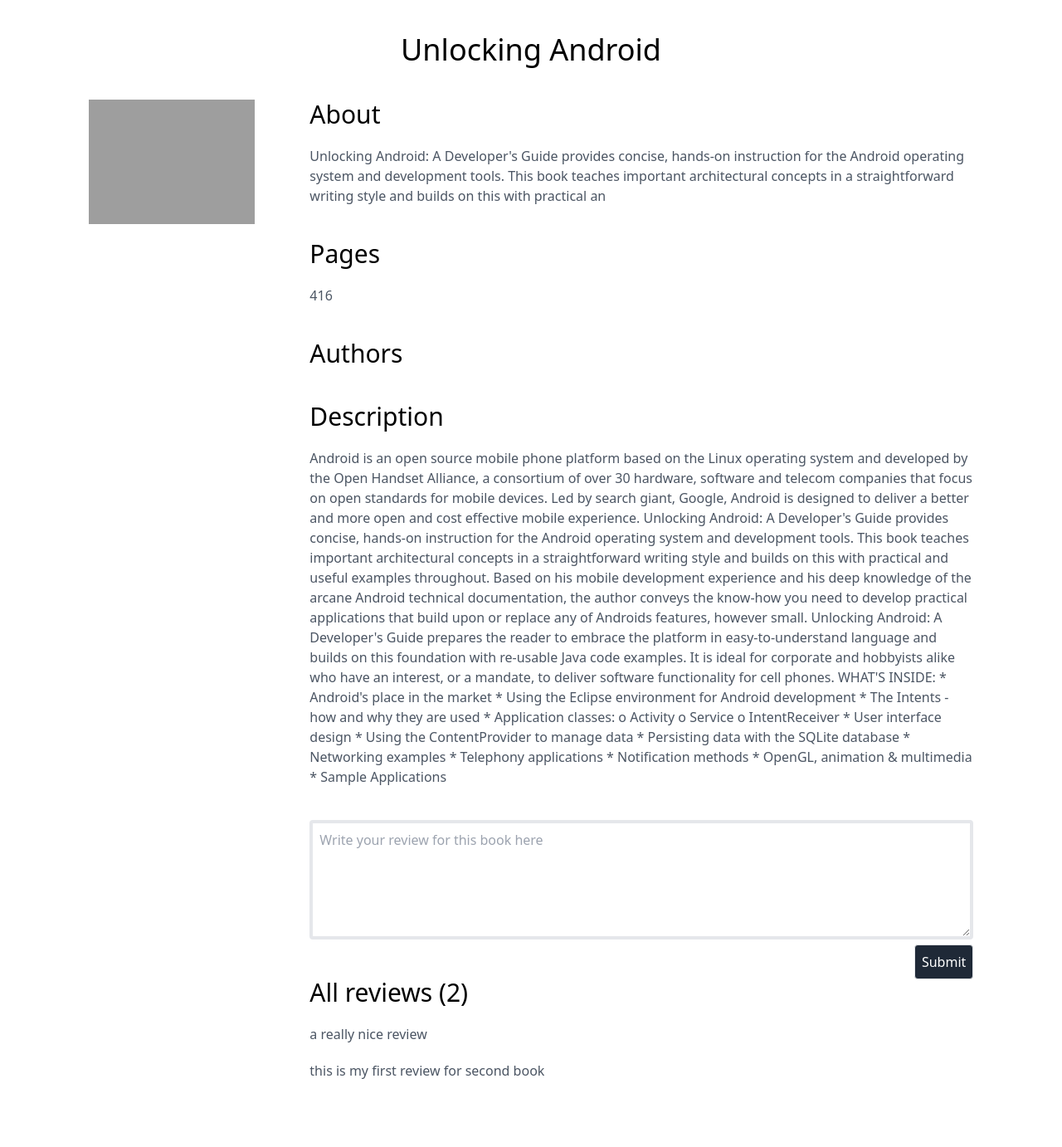
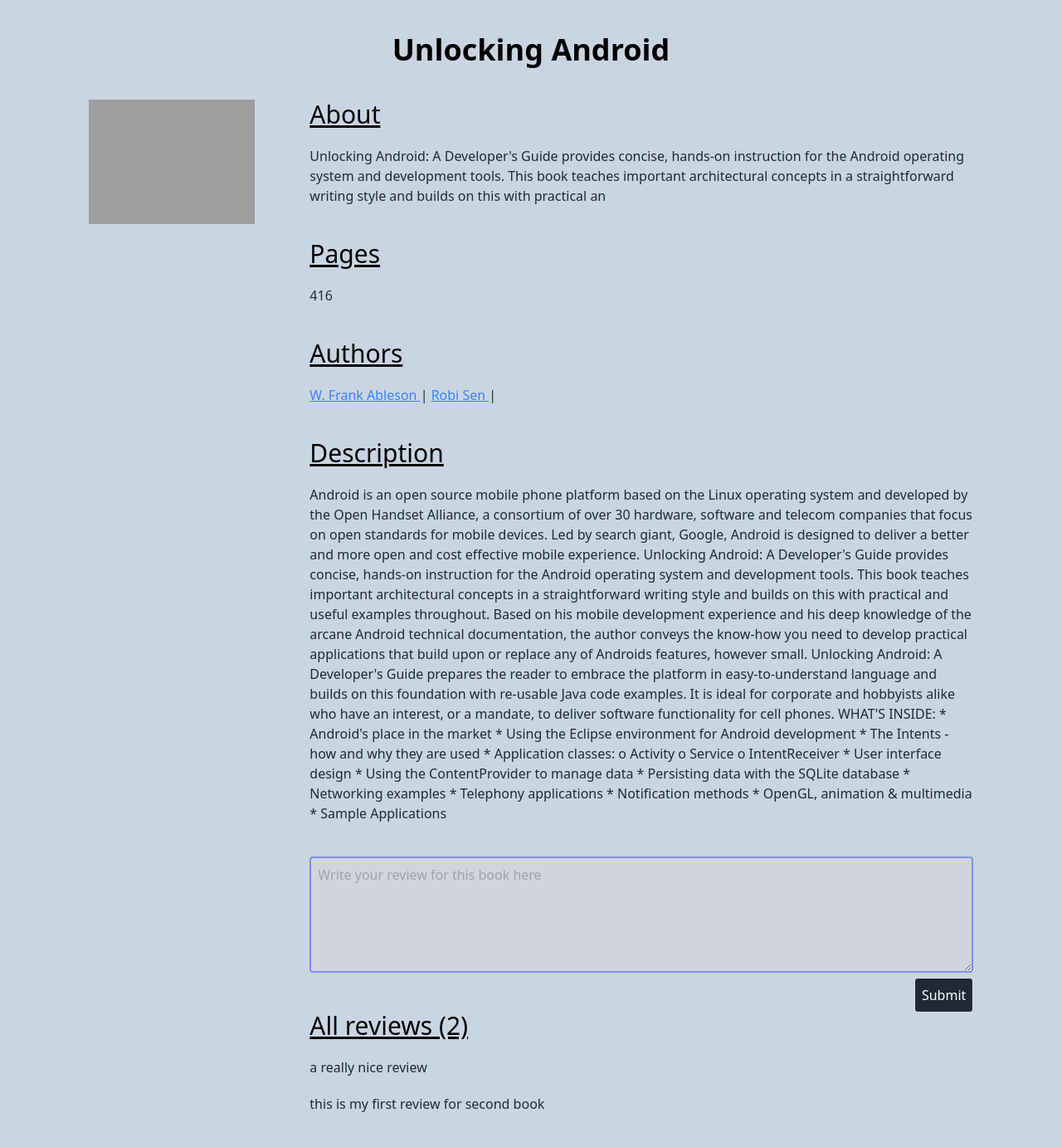
Before and after one commit to abhijhacodes/django-bookstore, a Django app: page /book/1 in a window 1280 px wide. Shown: the whole page at 83% size. Before the commit the page ends 1300 px from the top, so only its background shows below. Run offline with Django 4.2, Linux system fonts and the light colour scheme; data comes from the database, SQL or seed files in the repository; both versions use the stored data as it was after the commit; some libraries are stand-ins or nearby versions; grey boxes are pictures that could not be loaded.

Commit message:
added author

```diff
--- a/books/admin.py
+++ b/books/admin.py
@@ -1,4 +1,5 @@
 from django.contrib import admin
-from books.models import Book
+from books.models import Author, Book
 
 admin.site.register(Book)
+admin.site.register(Author)
--- a/books/models.py
+++ b/books/models.py
@@ -1,4 +1,12 @@
 from django.db import models
+
+
+class Author(models.Model):
+    name = models.CharField(max_length=256)
+    createdAt = models.DateTimeField(auto_now=True)
+
+    def __str__(self) -> str:
+        return self.name
 
 
 class Book(models.Model):
@@ -7,6 +15,7 @@ class Book(models.Model):
     thumbnailUrl = models.CharField(max_length=256, null=True)
     shortDescription = models.CharField(max_length=256, null=True)
     longDescription = models.TextField(null=True)
+    authors = models.ManyToManyField(Author)
 
     def __str__(self) -> str:
         return f'{self.id}> {self.title}'
--- a/books/templates/books/base.html
+++ b/books/templates/books/base.html
@@ -8,7 +8,7 @@
     <script src="https://cdn.tailwindcss.com"></script>
     <title>{% block title %}{% endblock %}</title>
   </head>
-  <body>
+  <body class="bg-[#CAD5E2] font-sans">
     <section class="py-10 flex justify-center">
       {% block content %} {% endblock %}
     </section>
--- a/books/templates/books/book_detail.html
+++ b/books/templates/books/book_detail.html
@@ -6,7 +6,7 @@
 
 {% block content %}
 <div class="w-10/12">
-  <h1 class="text-center text-4xl">{{ book.title }}</h1>
+  <h1 class="text-center text-4xl font-bold">{{ book.title }}</h1>
   <div class="flex justify-between mt-10">
     <div class="flex justify-between">
       <div class="w-3/12">
@@ -18,29 +18,35 @@
         />
       </div>
       <div class="w-9/12">
-        <p class="text-3xl">About</p>
-        <p class="text-gray-600 mt-5">{{book.shortDescription}}</p>
+        <p class="text-3xl underline">About</p>
+        <p class="text-gray-800 mt-5">{{book.shortDescription}}</p>
 
         <div class="mt-10">
-          <p class="text-3xl">Pages</p>
-          <p class="text-gray-600 mt-5">{{book.pageCount}}</p>
+          <p class="text-3xl underline">Pages</p>
+          <p class="text-gray-800 mt-5">{{book.pageCount}}</p>
         </div>
 
         <div class="mt-10">
-          <p class="text-3xl">Authors</p>
-          <p class="text-gray-600 mt-5">{{book.authors|join:", "}}</p>
+          <p class="text-3xl underline">Authors</p>
+           <div class="text-gray-800 mt-5">
+            {% for author in book.authors.all %}
+              <a href={% url 'author.books' author %} class="text-blue-500 hover:text-blue-700 underline" target="__blank">
+                {{author|urlize}}
+              </a>  |
+            {% endfor %}
+          </div>
         </div>
 
         <div class="mt-10">
-          <p class="text-3xl">Description</p>
-          <p class="text-gray-600 mt-5">{{book.longDescription}}</p>
+          <p class="text-3xl underline">Description</p>
+          <p class="text-gray-800 mt-5">{{book.longDescription}}</p>
         </div>
 
         <div class="mt-10">
           <form method="POST" action="{% url 'book.review' book.id  %}">
             {% csrf_token %}
             <textarea
-              class="border-4 rounded p-2 w-full"
+              class="border-2 border-indigo-400 focus:border-4 rounded p-2 w-full bg-gray-300"
               rows="5"
               name="review"
               placeholder="Write your review for this book here"
@@ -55,9 +61,9 @@
         </div>
 
         <div class="mt-10">
-          <p class="text-3xl">All reviews ({{reviews|length}})</p>
+          <p class="text-3xl underline">All reviews ({{reviews|length}})</p>
           {% for review in reviews %}
-          <p class="text-gray-600 mt-5">{{ review.body }}</p>
+          <p class="text-gray-800 mt-5">{{ review.body }}</p>
           {% endfor %}
         </div>
       </div>
--- a/books/templates/books/book_list.html
+++ b/books/templates/books/book_list.html
@@ -6,11 +6,13 @@
 
 {% block content %}
 <div>
-  <h1 class="text-center text-4xl">Programming books</h1>
+  <h1 class="text-center text-4xl text-[#242B2E] font-bold">
+    Programming books {% if author %} by {{author}}{% endif %}
+  </h1>
   <div class="grid grid-cols-4 gap-4 mt-10">
     {% for book in book_list %}
     <div
-      class="justify-self-center text-center my-4 shadow-2xl hover:shadow-xl py-6 px-4 rounded-xxl"
+      class="justify-self-center text-center my-4 shadow-2xl hover:shadow-xl py-6 px-4 rounded-2xl bg-violet-200 hover:bg-violet-100 cursor-pointer"
     >
       <h3 class="mb-2">{{ book.title }}</h3>
       <img src="{{ book.thumbnailUrl }}" width="200" class="cursor-pointer" />
--- a/books/urls.py
+++ b/books/urls.py
@@ -4,5 +4,6 @@ from books import views
 urlpatterns = [
     path('', views.BookListView.as_view(), name='books.all'),
     path('<int:pk>', views.BookDetailView.as_view(), name='books.one'),
-    path('<int:id>/review', views.review, name='book.review')
+    path('<int:id>/review', views.review, name='book.review'),
+    path('<str:author>', views.author, name='author.books')
 ]
--- a/books/views.py
+++ b/books/views.py
@@ -1,4 +1,4 @@
-from django.shortcuts import redirect
+from django.shortcuts import redirect, render
 from books.models import Book, Review
 from django.views.generic import ListView, DetailView
 
@@ -22,3 +22,9 @@ def review(request, id):
     review = Review(body=body, book_id=id)
     review.save()
     return redirect('/book')
+
+
+def author(request, author):
+    books = Book.objects.filter(authors__name=author)
+    context = {'book_list': books, 'author': author}
+    return render(request, 'books/book_list.html', context)
```
Also changed, not shown: books/migrations/0007_author_book_authors.py (added), db.sqlite3.
